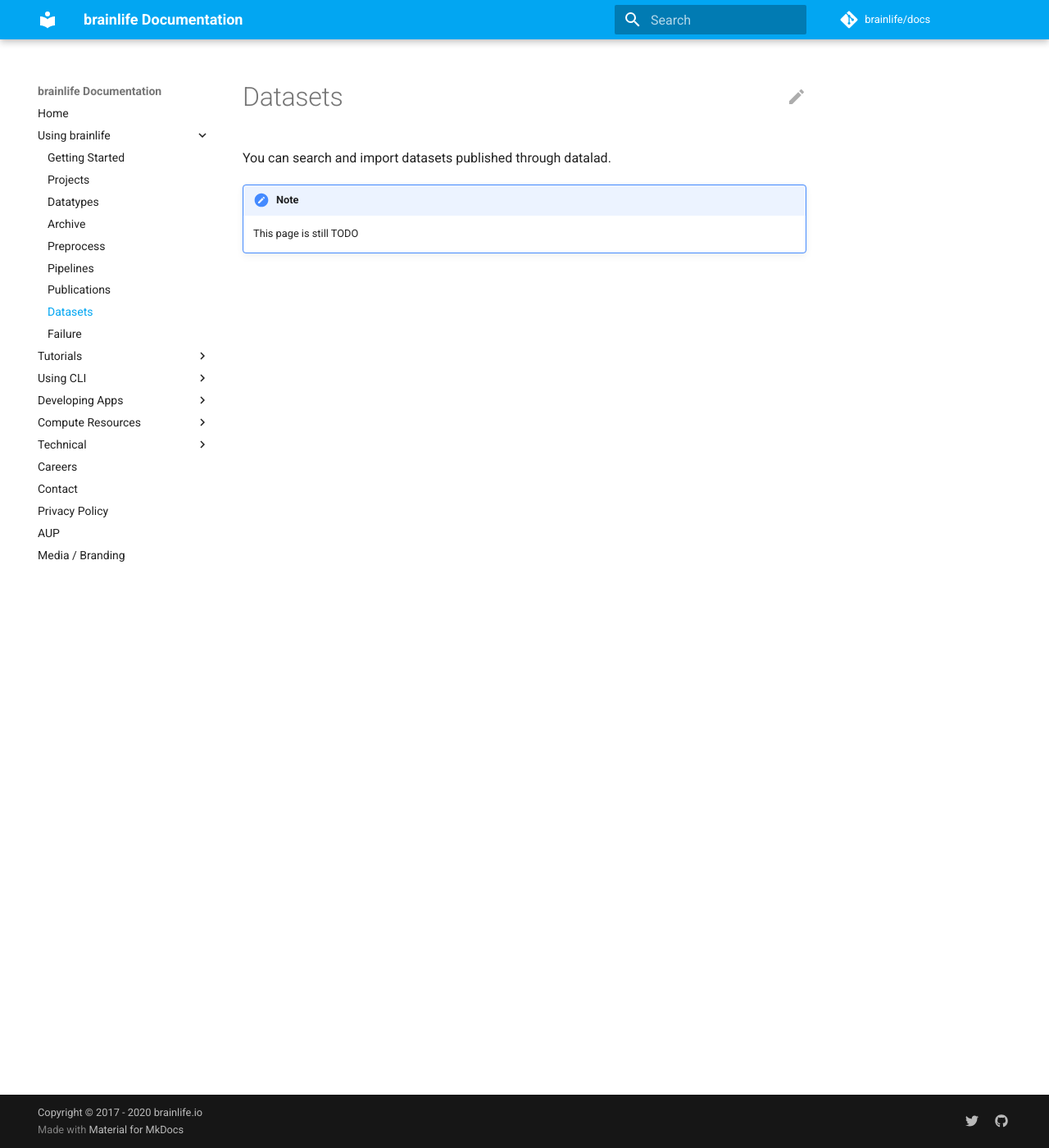
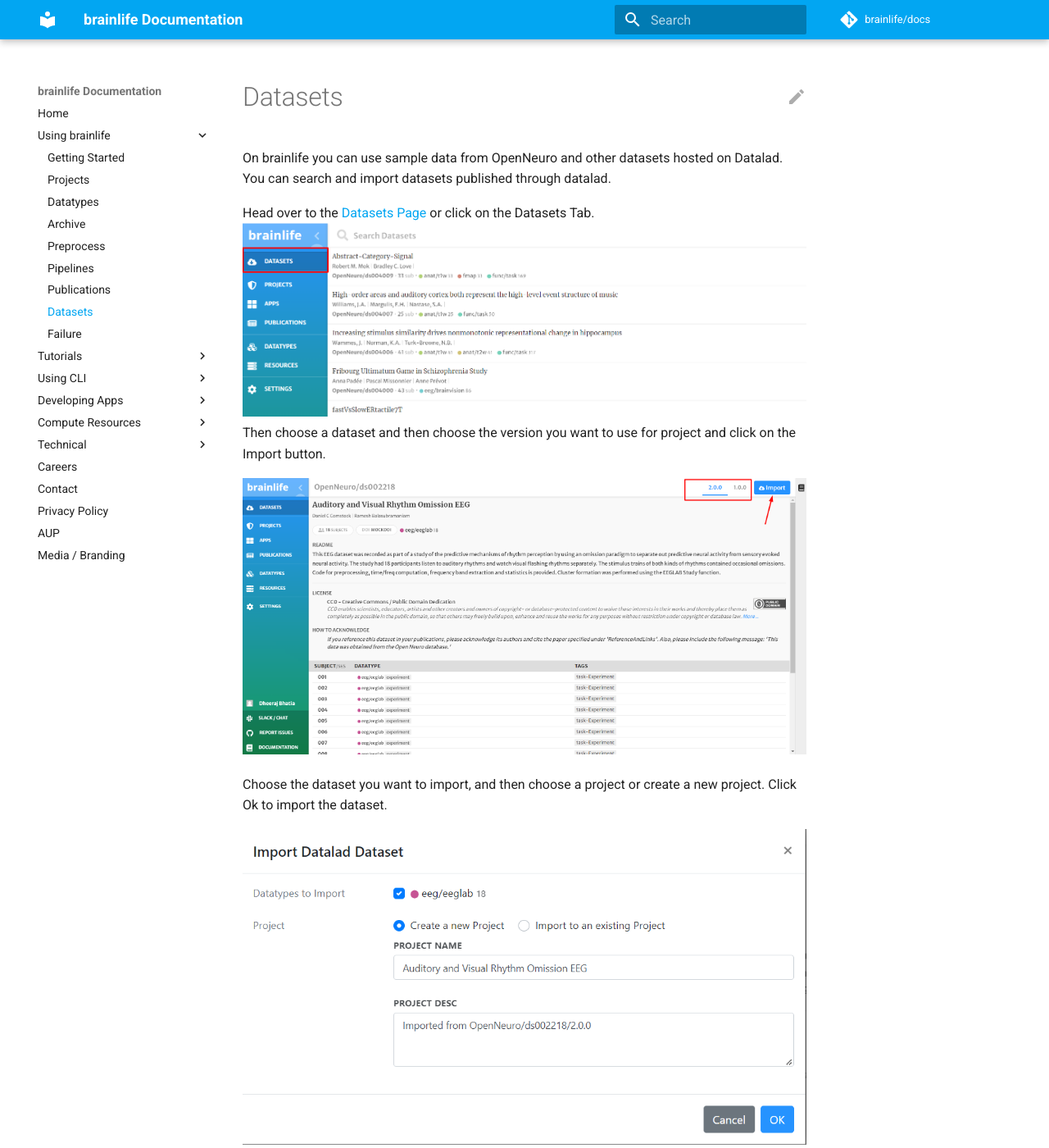
Before and after one commit to brainlife/docs, an MkDocs documentation site: the page built from docs/user/datasets.md, in a window 1280 px wide and 1400 px high. Shown: the whole window at 82% size. Built offline with MkDocs 1.6.1 and Material for MkDocs 9.7.7, drawn with Linux system fonts in a browser that asks for light colours; comment, search, counter and statistics services are not loaded.

Commit message:
This commit adds images and content for https://github.com/brainlife/brainlife/issues/186

```diff
--- a/docs/user/datasets.md
+++ b/docs/user/datasets.md
@@ -1,6 +1,15 @@
 # Datasets
 
+On brainlife you can use sample data from OpenNeuro and other datasets hosted on Datalad.
 You can search and import datasets published through datalad.
 
-!!! note
-    This page is still TODO
+Head over to the [Datasets Page](https://brainlife.io/datasets) or click on the Datasets Tab.
+![Dataset Tab](../img/dataset-tab.png)
+Then choose a dataset and then choose the version you want to use for project and click on the Import button.
+
+![datasets version](../img/datasets-import-version.png)
+
+Choose the dataset you want to import, and then choose a project or create a new project.
+Click Ok to import the dataset.
+
+![datasets import into project](../img/datasets-import-project.png)
```
Also changed, not shown: docs/img/dataset-tab.png (added), docs/img/datasets-import-project.png (added), docs/img/datasets-import-version.png (added).
